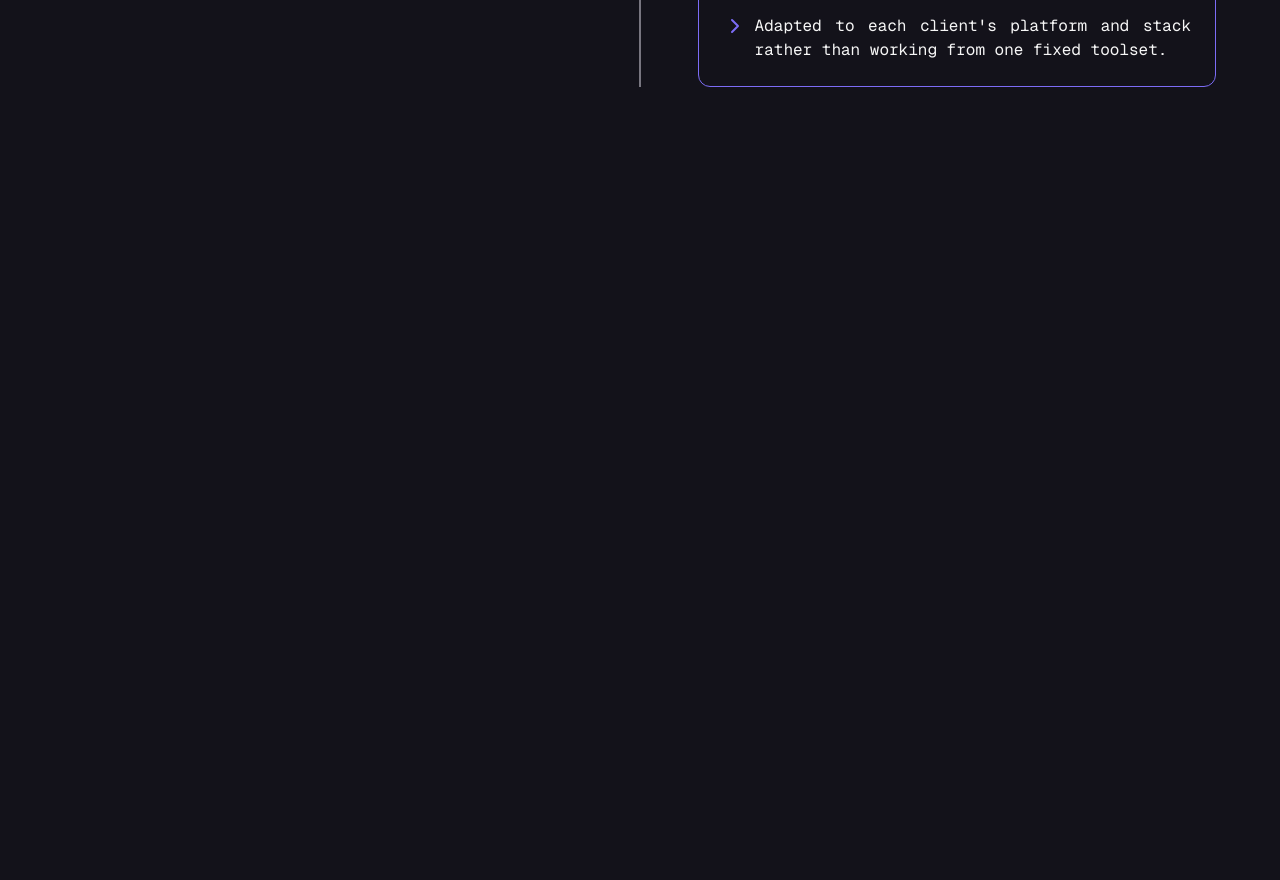
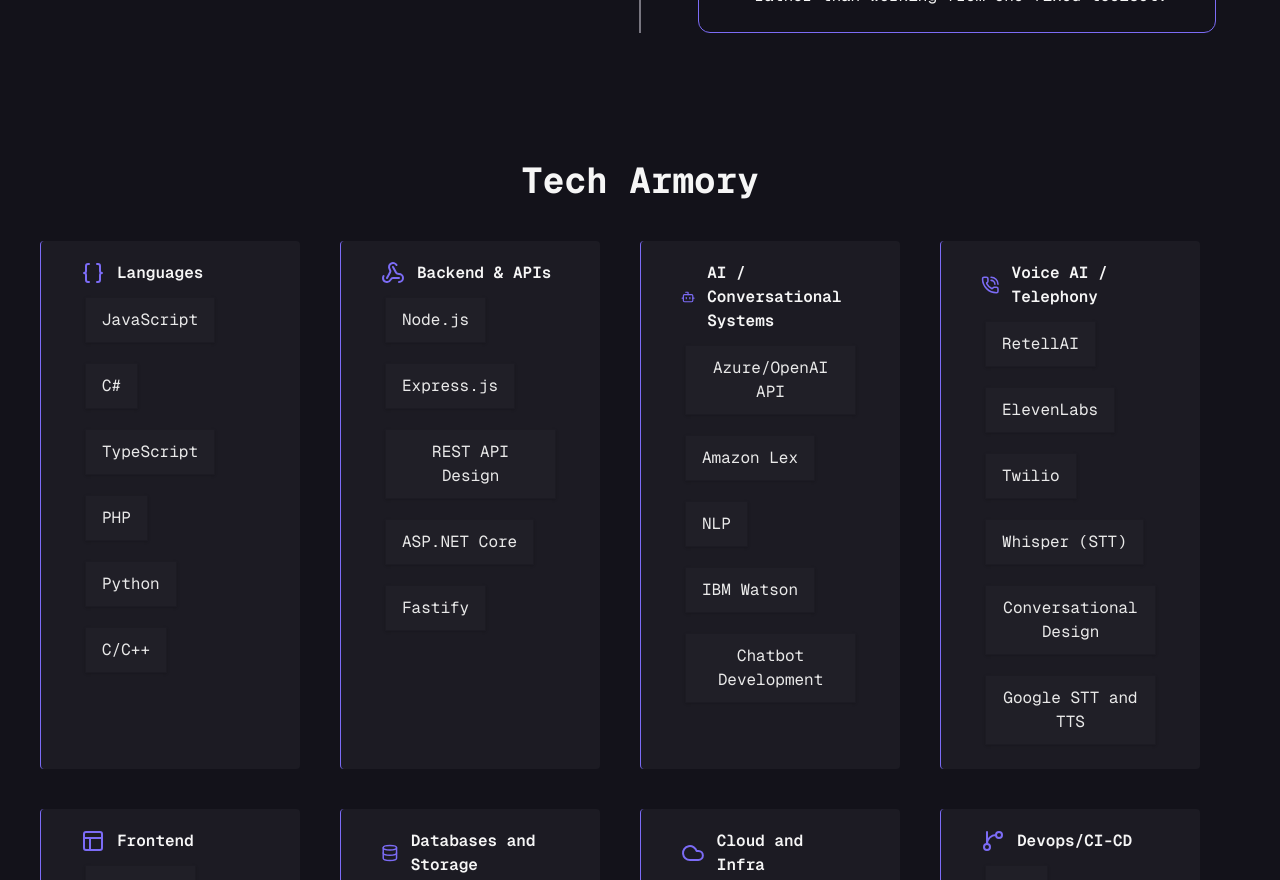
Before and after one commit to devi5040/portfolio, a Next.js app: page / in a window 1280 px wide. Shown: the part 1920-2800 px from the top of the page. Before the commit the page ends 2151 px from the top, so only its background shows below. Built offline with nearby package versions, Linux system fonts and the light colour scheme.

Commit message:
feat: Implement Technical Experience section with tech stack cards and update Professional Experience styling.

```diff
--- a/app/components/ProfessionalExperience.tsx
+++ b/app/components/ProfessionalExperience.tsx
@@ -9,7 +9,7 @@
   const { scrollYProgress } = useScroll();
 
   return (
-    <section className="text-[#f6f6f6] py-20 px-10 flex flex-col justify-center items-center">
+    <section className="text-[#f6f6f6] px-10 flex flex-col justify-center items-center">
       <motion.div
         initial={{ opacity: 0, y: 20 }}
         whileInView={{ opacity: 1, y: 0 }}
@@ -18,7 +18,7 @@
         className="text-center mb-16  space-y-10"
       >
         <h2 className="text-4xl font-bold font-geist">Professional Journey</h2>
-        <div className="max-w-7xl mx-auto px-6">
+        <div className="max-w-7xl mx-auto p-6">
           <div className="relative">
             <div className="absolute left-1/2 top-0 h-full w-0.5 bg-neutral -translate-x-1/2" />
             {PROFESSIONAL_EXPERIENCES.map((item, index) => (
--- /dev/null
+++ b/app/components/TechnicalExperience.tsx
@@ -0,0 +1,17 @@
+import { TECHNICAL_SKILLS } from '../constants/TECHNICAL_SKILLS';
+import { TechStackCard } from './ui/TechStackCard';
+
+export const TechnicalExperience = () => {
+  return (
+    <section className="p-10 flex flex-col justify-center items-center max-w-full overflow-auto">
+      <h2 className="font-bold text-4xl font-geist text-[#f6f6f6] mb-10">
+        Tech Armory
+      </h2>
+      <div className="grid grid-cols-4">
+        {TECHNICAL_SKILLS.map((skill, index) => (
+          <TechStackCard item={skill} key={index} />
+        ))}
+      </div>
+    </section>
+  );
+};
--- a/app/components/index.ts
+++ b/app/components/index.ts
@@ -1,3 +1,4 @@
 export { Hero } from './Hero';
 export { Header } from './Header';
 export { ProfessionalExperience } from './ProfessionalExperience';
+export { TechnicalExperience } from './TechnicalExperience';
--- a/app/components/ui/Badge.tsx
+++ b/app/components/ui/Badge.tsx
@@ -8,7 +8,7 @@
 
 export const Badge = ({ title, destination }: BadgeInputType) => {
   return (
-    <button className="px-4 py-2.5 bg-card hover:bg-card-hover text-[#e9e9e9] font-geist">
+    <button className="px-4 py-2.5 bg-card-elevated hover:bg-card-hover shadow-sm border border-card text-[#e9e9e9] font-geist">
       {destination ? <Link href={destination}>{title}</Link> : <p>{title}</p>}
     </button>
   );
--- /dev/null
+++ b/app/components/ui/TechStackCard.tsx
@@ -0,0 +1,20 @@
+import { TechnicalSkills } from '@/app/types/technical-skills.types';
+import { Badge } from './Badge';
+
+export const TechStackCard = ({ item }: { item: TechnicalSkills }) => {
+  return (
+    <div className="mr-10 mb-10 border-l border-primary bg-card rounded-sm py-5 px-10 space-y-2">
+      <div className="flex justify-start items-center space-x-3">
+        <item.icon className="text-primary font-bold" />
+        <h2 className="font-semibold text-[#f6f6f6] font-geist">
+          {item.title}
+        </h2>
+      </div>
+      <div className="p-1 flex flex-wrap gap-5">
+        {item.subskills.map((sub, index) => (
+          <Badge title={sub} key={index} />
+        ))}
+      </div>
+    </div>
+  );
+};
--- /dev/null
+++ b/app/constants/TECHNICAL_SKILLS.ts
@@ -0,0 +1,80 @@
+import {
+  Bot,
+  Braces,
+  Cloud,
+  Database,
+  GitBranch,
+  Layout,
+  PhoneCall,
+  Settings,
+  Webhook,
+} from 'lucide-react';
+import { TechnicalSkills } from '../types/technical-skills.types';
+
+export const TECHNICAL_SKILLS: TechnicalSkills[] = [
+  {
+    title: 'Languages',
+    icon: Braces,
+    subskills: ['JavaScript', 'C#', 'TypeScript', 'PHP', 'Python', 'C/C++'],
+  },
+  {
+    title: 'Backend & APIs',
+    icon: Webhook,
+    subskills: [
+      'Node.js',
+      'Express.js',
+      'REST API Design',
+      'ASP.NET Core',
+      'Fastify',
+    ],
+  },
+  {
+    title: 'AI / Conversational Systems',
+    icon: Bot,
+    subskills: [
+      'Azure/OpenAI API',
+      'Amazon Lex',
+      'NLP',
+      'IBM Watson',
+      'Chatbot Development',
+    ],
+  },
+  {
+    title: 'Voice AI / Telephony',
+    icon: PhoneCall,
+    subskills: [
+      'RetellAI',
+      'ElevenLabs',
+      'Twilio',
+      'Whisper (STT)',
+      'Conversational Design',
+      'Google STT and TTS',
+    ],
+  },
+  {
+    title: 'Frontend',
+    icon: Layout,
+    subskills: [
+      'React.js',
+      'Bootstrap',
+      'React Native',
+      'Next.js',
+      'Tailwind CSS',
+    ],
+  },
+  {
+    title: 'Databases and Storage',
+    icon: Database,
+    subskills: ['MySQL', 'MongoDB', 'Redis', 'Firebase'],
+  },
+  {
+    title: 'Cloud and Infra',
+    icon: Cloud,
+    subskills: ['AWS', 'Azure Cloud', 'Azure DevOps'],
+  },
+  {
+    title: 'Devops/CI-CD',
+    icon: GitBranch,
+    subskills: ['Git', 'GitHub', 'GitHub Actions', 'GitLab', 'Jenkins'],
+  },
+];
--- a/app/page.tsx
+++ b/app/page.tsx
@@ -1,4 +1,9 @@
-import { Header, Hero, ProfessionalExperience } from '@/app/components';
+import {
+  Header,
+  Hero,
+  ProfessionalExperience,
+  TechnicalExperience,
+} from '@/app/components';
 
 export default function Home() {
   return (
@@ -6,6 +11,7 @@
       <Header />
       <Hero />
       <ProfessionalExperience />
+      <TechnicalExperience />
     </div>
   );
 }
```
Also changed, not shown: app/types/technical-skills.types.ts (added, +7 -0 lines).
